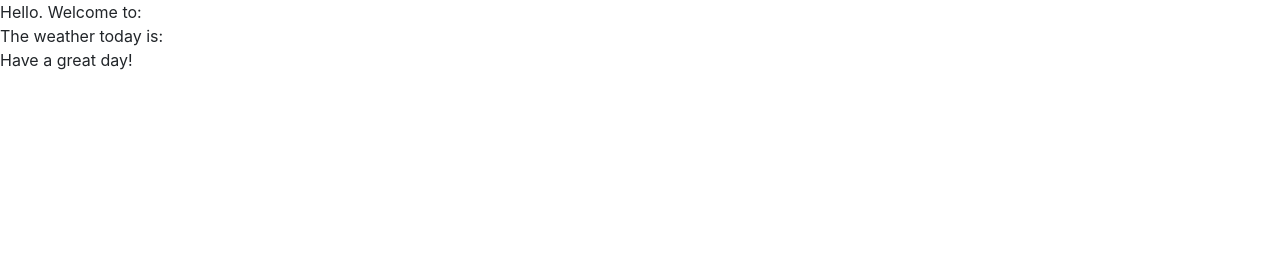
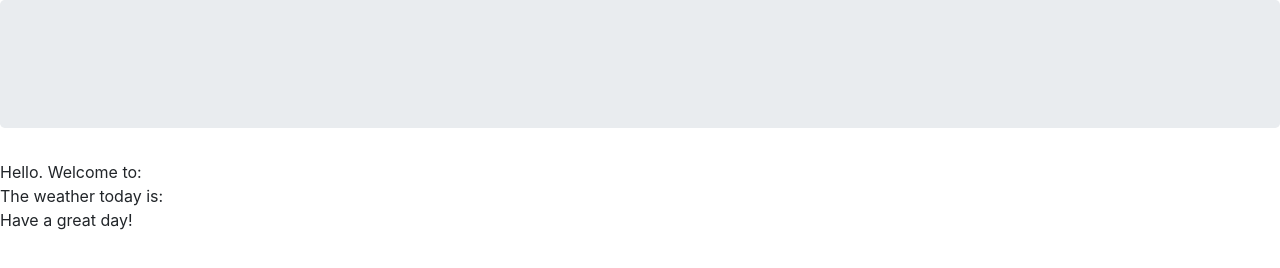
Before and after one commit to leannalrl/m7-hw7-lash-leanna, a plain HTML site: page index.html in a window 1280 px wide. Drawn offline with nearby package versions, Linux system fonts and the light colour scheme; no server answers.

Commit message:
added jumbotron

```diff
--- a/index.html
+++ b/index.html
@@ -16,6 +16,9 @@
 
  <body>
 
+   <section class="jumbotron">
+   </section>
+
    <div id="details-wrapper">
 
    <header>Hello. Welcome to: </header>
```
